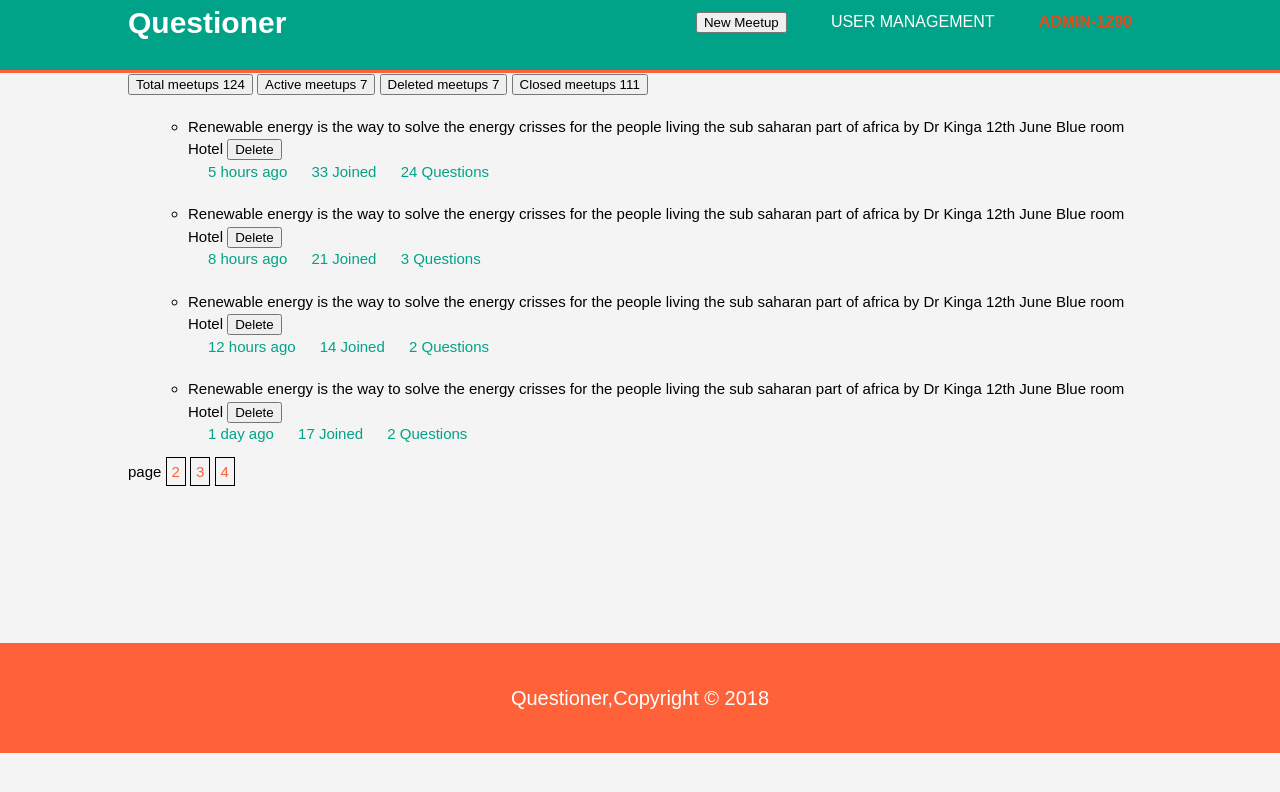
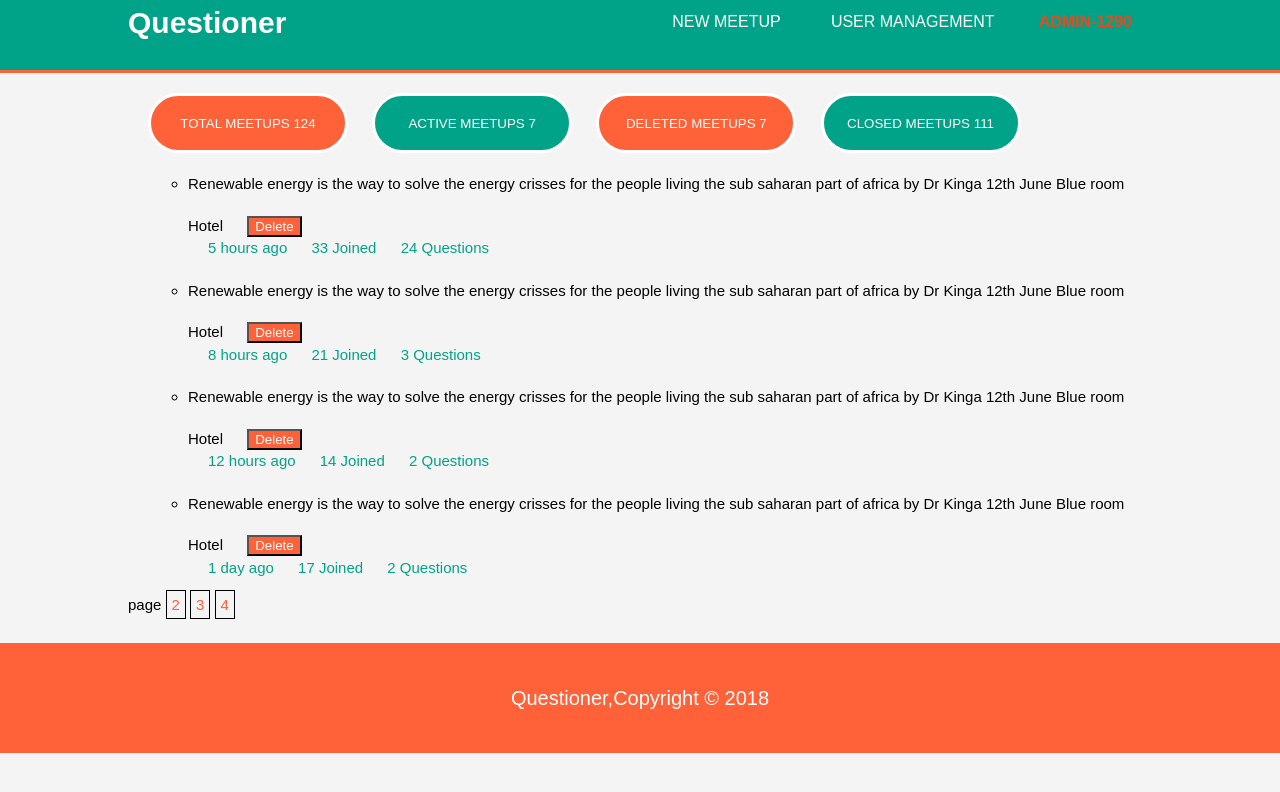
Before and after one commit to SamueGathua/Questioner, a plain HTML site: page UI/admin.html in a window 1280 px wide. Drawn offline with Linux system fonts and the light colour scheme.

Commit message:
[Feature #162981164]Styled the buttons

```diff
--- a/UI/css/style.css
+++ b/UI/css/style.css
@@ -39,6 +39,12 @@ ul{
     margin-top: 20px;
     margin-left: 20px;
 }
+.button_3{
+    background: #ff6138;
+    color: #ffffff;
+    margin-top: 20px;
+    margin-left: 20px;
+}
 .button_4{
     height: 38px;
     width: 130px;
@@ -48,6 +54,39 @@ ul{
     padding-right: 20px;
     color: #ffffff;
 
+}
+.button_5{
+    height: 60px;
+    width: 200px;
+    background: #ff6138;
+    border: solid;
+    color: #ffffff;
+    border-radius: 60px;
+    margin-top: 20px;
+    margin-left: 20px;
+    text-transform: uppercase;
+
+
+}
+.button_5_1{
+    height: 60px;
+    width: 200px;
+    background: #00a388;
+    border: solid;
+    color: #ffffff;
+    border-radius: 60px;
+    margin-top: 20px;
+    margin-left: 20px;
+    text-transform: uppercase;
+
+}
+.button_6{
+    color: #ffffff;
+    text-decoration: none;
+    text-transform: uppercase;
+    font-size: 16px;
+    background: #00a388;
+    border: 0;
 }
 .form_1{
     padding: 15px;
```
